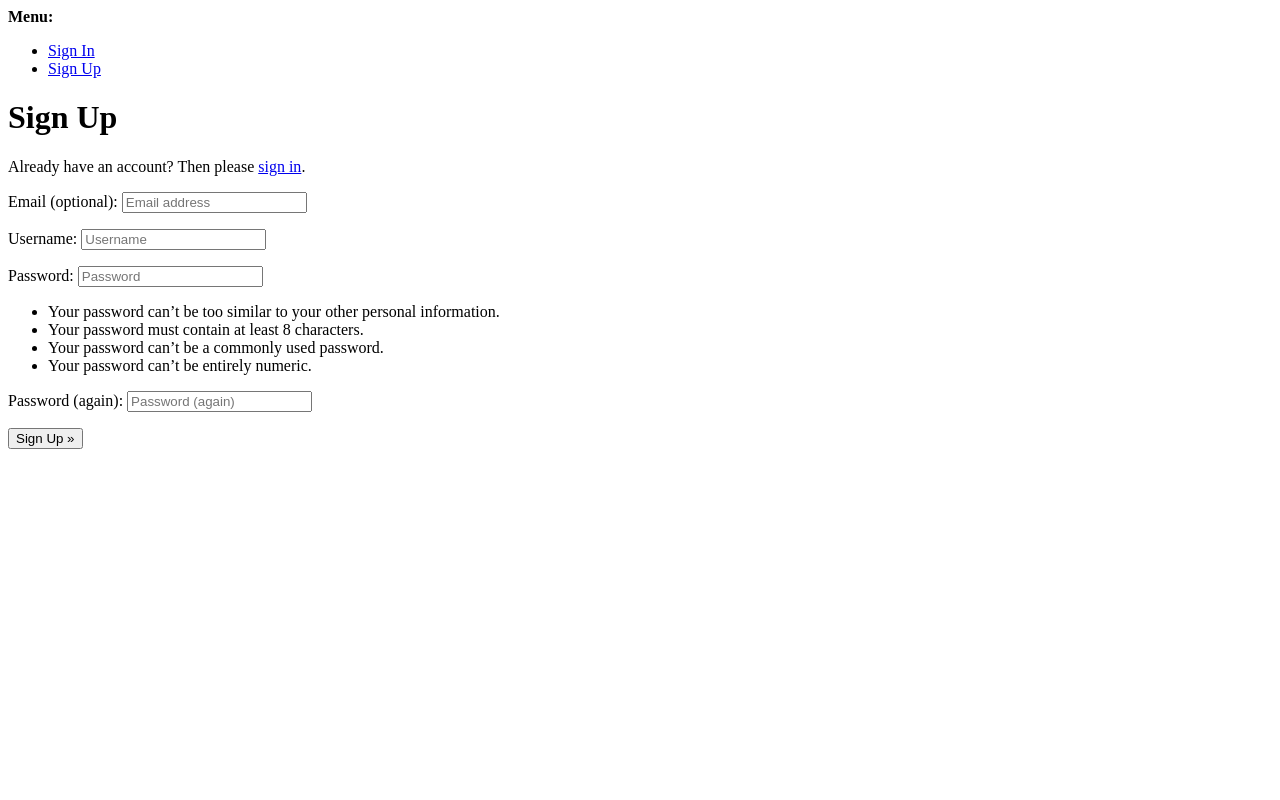
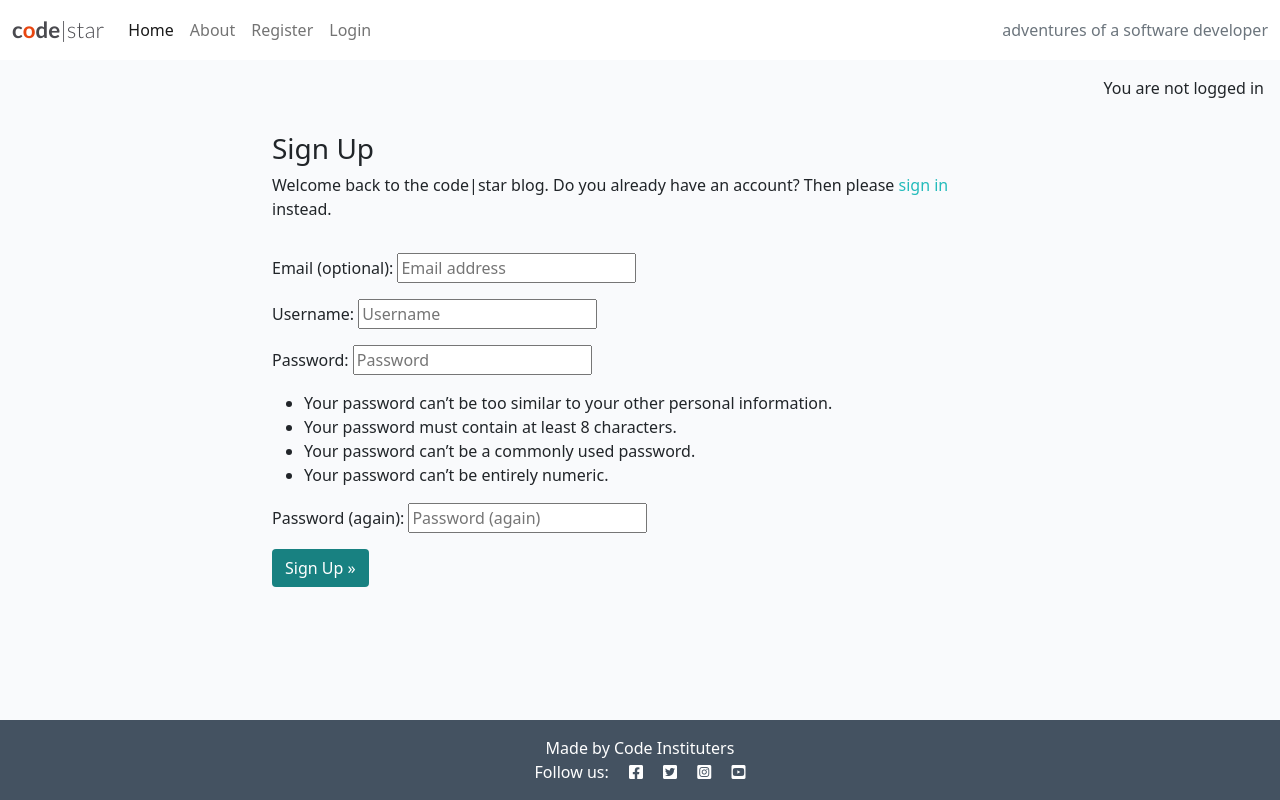
Before and after one commit to MaireadKelly/codestar, a Django app: page /accounts/signup/ in a window 1280 px wide. Run offline with Django 4.2, Linux system fonts and the light colour scheme.

Commit message:
customise templates

```diff
--- a/codestar/settings.py
+++ b/codestar/settings.py
@@ -50,8 +50,6 @@ INSTALLED_APPS = [
     'django_summernote',
     'blog',
     'about',
-    'django_extensions',
-
 ]
 
 SITE_ID = 1
@@ -75,7 +73,7 @@ ROOT_URLCONF = 'codestar.urls'
 TEMPLATES = [
     {
         'BACKEND': 'django.template.backends.django.DjangoTemplates',
-        'DIRS':  [TEMPLATES_DIR],
+        'DIRS': [TEMPLATES_DIR],
         'APP_DIRS': True,
         'OPTIONS': {
             'context_processors': [
@@ -146,6 +144,7 @@ USE_TZ = True
 # https://docs.djangoproject.com/en/4.2/howto/static-files/
 
 STATIC_URL = 'static/'
+MEDIA_URL = '/media/'
 TEMPLATES_DIR = os.path.join(BASE_DIR, 'templates')
 STATICFILES_DIRS = [os.path.join(BASE_DIR, 'static'),]
 STATIC_ROOT = os.path.join(BASE_DIR, 'staticfiles')
--- a/templates/account/signup.html
+++ b/templates/account/signup.html
@@ -1,21 +1,31 @@
-{% extends "account/base.html" %}
+{% extends "base.html" %}
 
 {% load i18n %}
 
-{% block head_title %}{% trans "Signup" %}{% endblock head_title %}
+{% block head_title %}{% trans "Signup" %}{% endblock %}
 
 {% block content %}
-<h1>{% trans "Sign Up" %}</h1>
+<div class="container">
+    <div class="row">
+        <div class="col-md-8 mt-3 offset-md-2">
+            <h3>{% trans "Sign Up" %}</h3>
 
-<p>{% blocktrans %}Already have an account? Then please <a href="{{ login_url }}">sign in</a>.{% endblocktrans %}</p>
-
+            <p>{% blocktrans %}Welcome back to the code|star blog. Do you already have an account? Then please <a
+                    class="link" href="{{ login_url }}">sign in</a> instead.{% endblocktrans %}</p>
+        </div>
+    </div>
+    <div class="row">
+        <div class="col-md-8 mt-3 offset-md-2">
             <form class="signup" id="signup_form" method="post" action="{% url 'account_signup' %}">
                 {% csrf_token %}
                 {{ form.as_p }}
                 {% if redirect_field_value %}
                 <input type="hidden" name="{{ redirect_field_name }}" value="{{ redirect_field_value }}" />
                 {% endif %}
-  <button type="submit">{% trans "Sign Up" %} &raquo;</button>
+                <button class="btn btn-signup right" type="submit">{% trans "Sign Up" %} &raquo;</button>
             </form>
+        </div>
+    </div>
+</div>
 
-{% endblock content %}
+{% endblock %}
--- a/templates/base.html
+++ b/templates/base.html
@@ -69,9 +69,17 @@
     </nav>
 
     <main class="flex-shrink-0 main-bg">
+        {% if user.is_authenticated %}
+        <p class="text-end m-3">You are logged in as {{ user }}</p>
+        {% else %}
+        <p class="text-end m-3">You are not logged in</p>
+        {% endif %}
+
         {% block content %}
         <!-- Content Goes here -->
         {% endblock content %}
+
+
     </main>
 
     <!-- Footer -->
```
Also changed, not shown: manage.py (line endings or trailing spaces), test.txt (added), 1 other file. Lines whose indentation alone changed are shown as unchanged.
